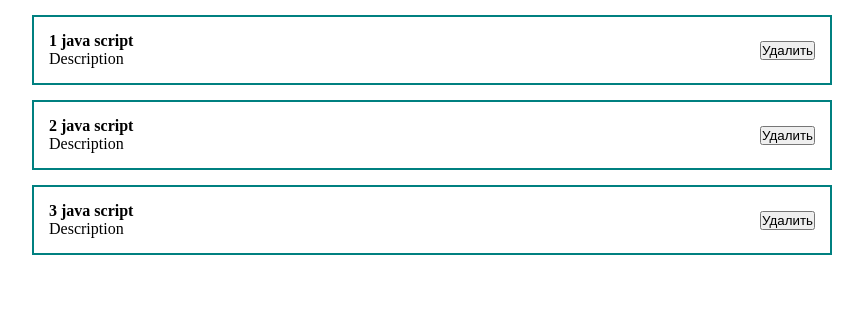
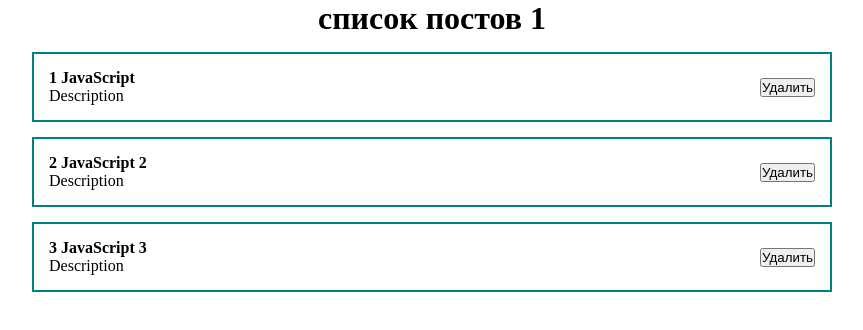
Before and after one commit to EvadS/se-react-learning, a React (Create React App) app in the folder hello-form/: page / in a window 1280 px wide. Shown: the top 330 px of the page, without its empty margins (208-1071 px from the left). Built offline with nearby package versions, Linux system fonts and the light colour scheme.

Commit message:
Post list

```diff
--- a/hello-form/src/App.js
+++ b/hello-form/src/App.js
@@ -1,17 +1,20 @@
 import './styles/App.css';
-import Counter from "./components/Counter";
 import '../src/styles/App.css'
-import PostItem from "./components/PostItem";
+import {useState} from "react";
+import PostList from "./components/PostList";
 
 function App() {
+
+    const [posts, setPosts] = useState([
+        {id: 1, title: 'JavaScript', body: 'Description'},
+        {id: 2, title: 'JavaScript 2', body: 'Description'},
+        {id: 3, title: 'JavaScript 3', body: 'Description'}
+    ]);
+
     return (
         <div>
-            <PostItem post={{id: 1, title:'java script', body:'Description'}}/>
-            <PostItem post={{id: 2, title:'java script', body:'Description'}}/>
-            <PostItem post={{id: 3, title:'java script', body:'Description'}}/>
-
+           <PostList posts={posts} title="список постов 1"/>
         </div>
-
     );
 }
 
--- /dev/null
+++ b/hello-form/src/components/PostList.jsx
@@ -0,0 +1,17 @@
+import React from 'react';
+import PostItem from "./PostItem";
+
+const PostList = ({posts, title}) => {
+    return (
+        <div>
+            <h1 style={{textAlign: "center"}}>{title}</h1>
+            {
+                posts.map(post =>
+                <PostItem post={post} key={post.id}/>
+            )}
+
+        </div>
+    );
+};
+
+export default PostList;
```
